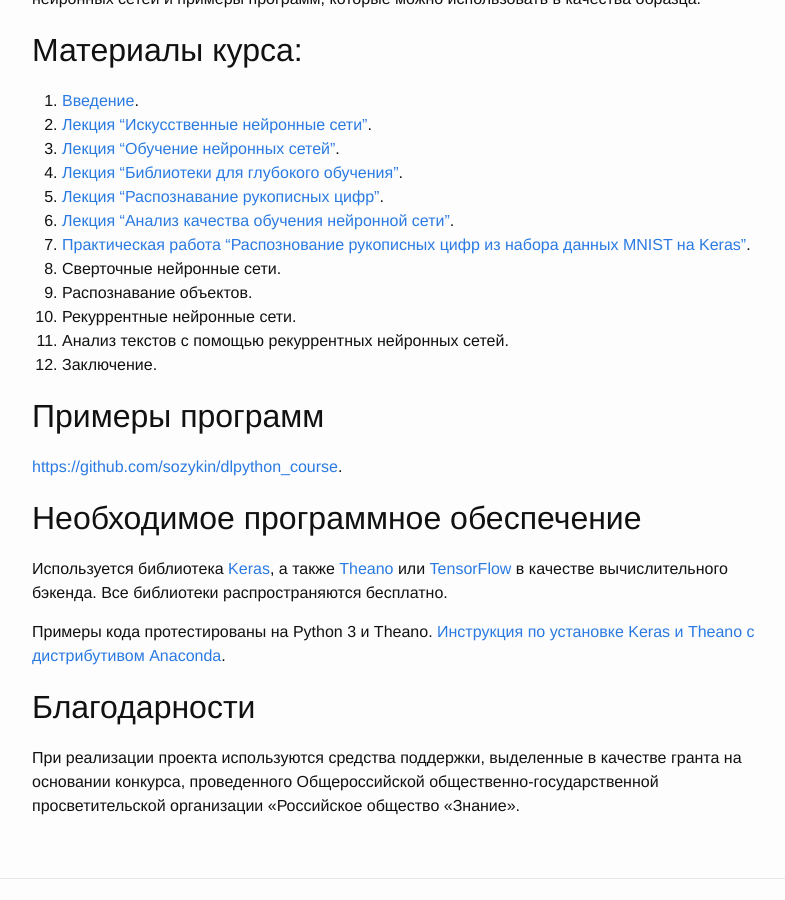
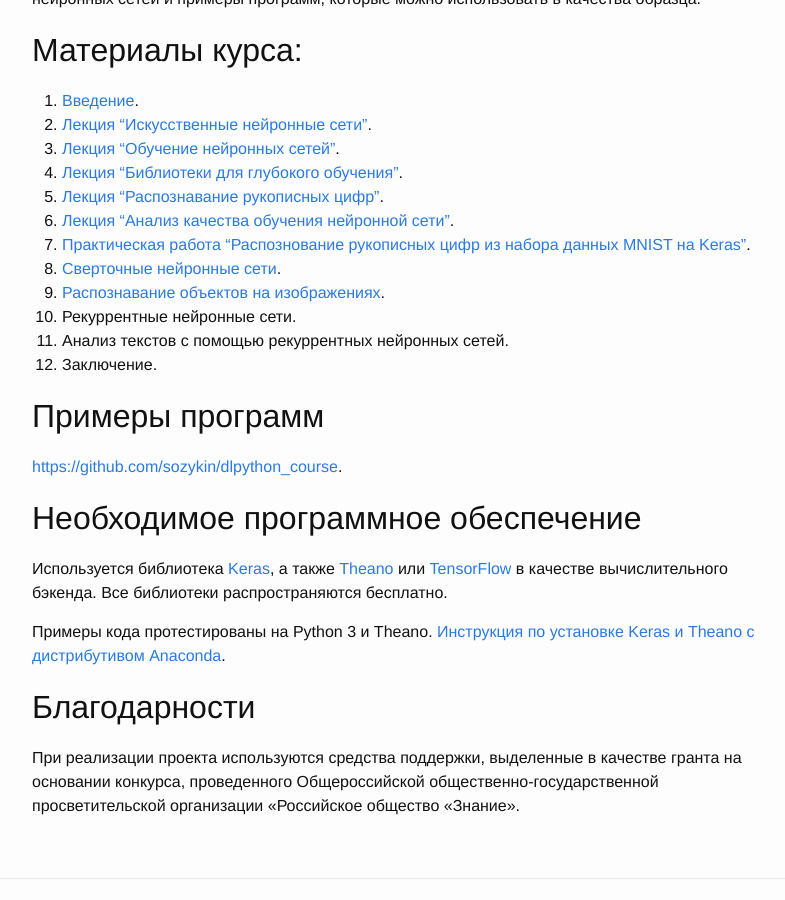
Before and after one commit to sozykin/asozykin.ru, a Jekyll site: the page built from _pages/courses/nnpython.md, in a window 1280 px wide and 900 px high, scrolled down 750 px. Shown: the whole window, without its empty margins (238-1023 px from the left). Built offline with Jekyll 4.4.1, drawn with Linux system fonts in a browser that asks for light colours; comment, search, counter and statistics services are not loaded.

Commit message:
Updated nnpython.md

```diff
--- a/_pages/courses/nnpython.md
+++ b/_pages/courses/nnpython.md
@@ -24,8 +24,8 @@ permalink: /courses/nnpython
 5. [Лекция "Распознавание рукописных цифр"](https://youtu.be/0ImpTjNeWGo).
 6. [Лекция "Анализ качества обучения нейронной сети"](https://youtu.be/ykDH66b0N_4).
 7. [Практическая работа "Распознование рукописных цифр из набора данных MNIST на Keras"](/courses/nnpython-lab1).
-8. Сверточные нейронные сети.
-9. Распознавание объектов.
+8. [Сверточные нейронные сети](https://youtu.be/52U4BG0ENiM).
+9. [Распознавание объектов на изображениях](https://youtu.be/5GdtghjJ3-U).
 10. Рекуррентные нейронные сети.
 11. Анализ текстов с помощью рекуррентных нейронных сетей.
 12. Заключение.
```
